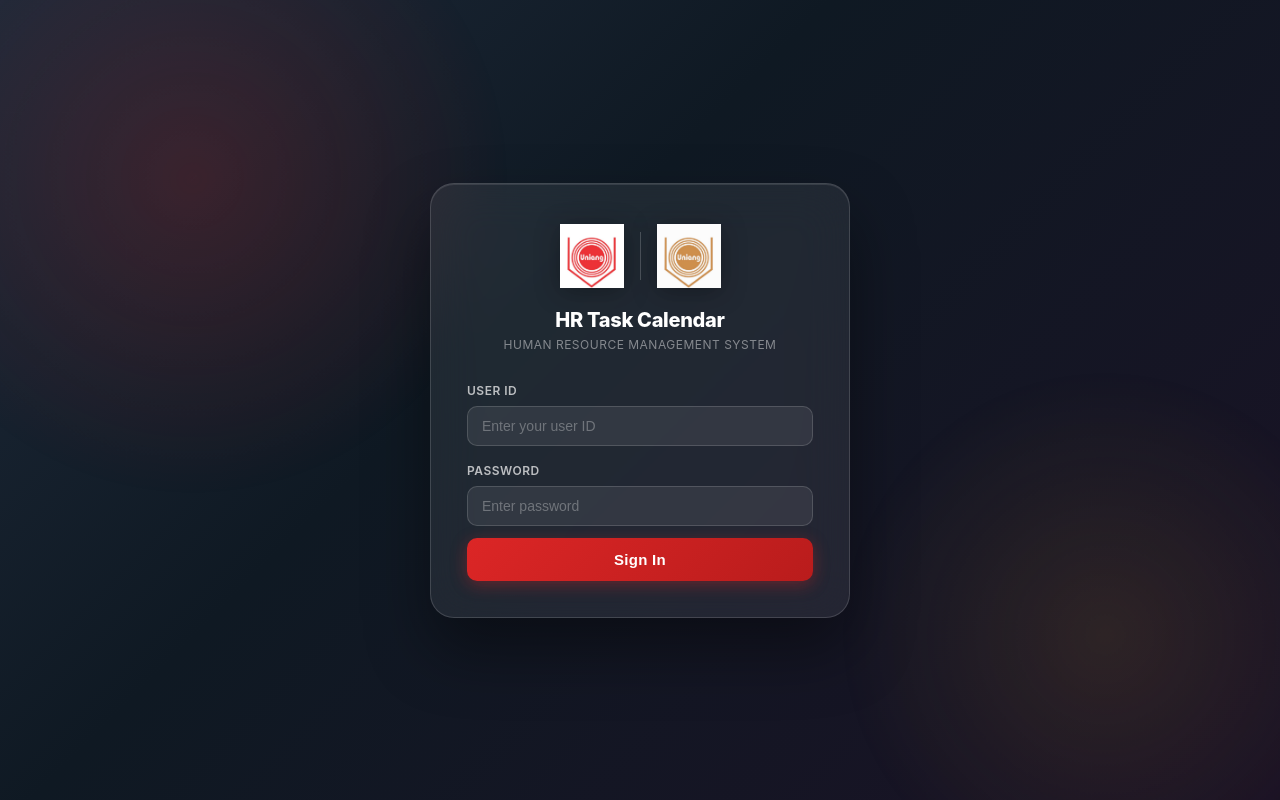
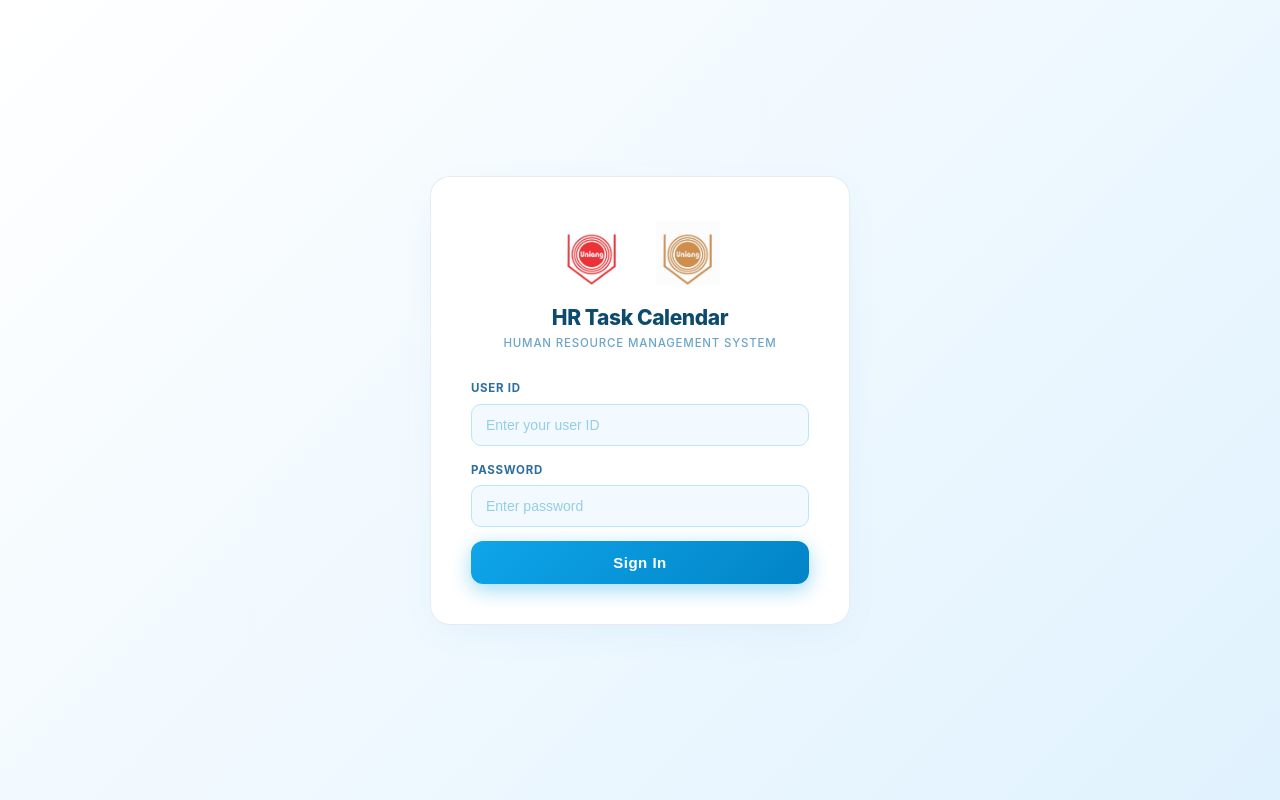
Before and after one commit to Jinadaz/leave, a plain HTML site: page index.html in a window 1280 px wide. Drawn offline with Linux system fonts and the light colour scheme; no server answers.

Commit message:
Add files via upload

```diff
--- a/index.html
+++ b/index.html
@@ -53,54 +53,9 @@
             display: flex;
             justify-content: center;
             align-items: center;
-            background: linear-gradient(135deg, #1e2a3a 0%, #0f1923 40%, #1a1225 100%);
+            background: linear-gradient(135deg, #ffffff 0%, #e0f2fe 100%);
             overflow: hidden;
             padding: 20px;
-        }
-
-        /* Animated background orbs */
-        .login-wrapper::before {
-            content: '';
-            position: absolute;
-            width: 600px;
-            height: 600px;
-            background: radial-gradient(circle, rgba(220, 38, 38, 0.18) 0%, transparent 70%);
-            top: -150px;
-            left: -150px;
-            border-radius: 50%;
-            animation: orb1 8s ease-in-out infinite alternate;
-        }
-
-        .login-wrapper::after {
-            content: '';
-            position: absolute;
-            width: 500px;
-            height: 500px;
-            background: radial-gradient(circle, rgba(180, 130, 50, 0.15) 0%, transparent 70%);
-            bottom: -100px;
-            right: -100px;
-            border-radius: 50%;
-            animation: orb2 10s ease-in-out infinite alternate;
-        }
-
-        @keyframes orb1 {
-            from {
-                transform: translate(0, 0) scale(1);
-            }
-
-            to {
-                transform: translate(60px, 40px) scale(1.1);
-            }
-        }
-
-        @keyframes orb2 {
-            from {
-                transform: translate(0, 0) scale(1);
-            }
-
-            to {
-                transform: translate(-50px, -30px) scale(1.15);
-            }
         }
 
         .login-card {
@@ -108,13 +63,11 @@
             z-index: 1;
             width: 100%;
             max-width: 420px;
-            background: rgba(255, 255, 255, 0.07);
-            backdrop-filter: blur(24px);
-            -webkit-backdrop-filter: blur(24px);
-            border-radius: 24px;
-            border: 1px solid rgba(255, 255, 255, 0.15);
-            padding: 40px 36px 36px;
-            box-shadow: 0 32px 64px rgba(0, 0, 0, 0.4), inset 0 1px 0 rgba(255, 255, 255, 0.1);
+            background: #ffffff;
+            border-radius: 20px;
+            border: 1px solid rgba(226, 232, 240, 0.8);
+            padding: 44px 40px 40px;
+            box-shadow: 0 10px 40px -10px rgba(2, 132, 199, 0.08);
             animation: cardIn 0.5s cubic-bezier(0.34, 1.56, 0.64, 1) both;
         }
 
@@ -143,7 +96,7 @@
             width: 64px;
             height: 64px;
             object-fit: contain;
-            filter: drop-shadow(0 4px 12px rgba(0, 0, 0, 0.3));
+            filter: drop-shadow(0 4px 12px rgba(255, 255, 255, 0.2));
             transition: transform 0.3s ease;
         }
 
@@ -152,9 +105,9 @@
         }
 
         .login-logo-divider {
-            width: 1px;
-            height: 48px;
-            background: rgba(255, 255, 255, 0.2);
+            width: 0px;
+            height: 44px;
+            background: linear-gradient(to bottom, transparent, #e2e8f0, transparent);
         }
 
         .login-brand {
@@ -163,61 +116,63 @@
         }
 
         .login-brand h1 {
-            font-size: 20px;
+            font-size: 21px;
             font-weight: 800;
-            color: #ffffff;
-            letter-spacing: -0.3px;
+            color: #0c4a6e;
+            letter-spacing: -0.4px;
             line-height: 1.2;
         }
 
         .login-brand p {
-            font-size: 12px;
-            color: rgba(255, 255, 255, 0.45);
-            margin-top: 4px;
-            letter-spacing: 0.5px;
+            font-size: 11.5px;
+            color: #6ba5c9;
+            margin-top: 5px;
+            letter-spacing: 0.8px;
             text-transform: uppercase;
+            font-weight: 500;
         }
 
-        /* Login form overrides for dark card */
+        /* Login form overrides for light card */
         .login-card .form-group label {
-            color: rgba(255, 255, 255, 0.7);
-            font-size: 12px;
-            font-weight: 600;
+            color: #2c6ea0;
+            font-size: 11.5px;
+            font-weight: 700;
             text-transform: uppercase;
-            letter-spacing: 0.5px;
+            letter-spacing: 0.7px;
         }
 
         .login-card .form-group input {
-            background: rgba(255, 255, 255, 0.08);
-            border: 1px solid rgba(255, 255, 255, 0.15);
-            color: #ffffff;
+            background: rgba(240, 249, 255, 0.8);
+            border: 1.5px solid #bae6fd;
+            color: #0c4a6e;
             border-radius: 10px;
-            padding: 11px 14px;
+            padding: 12px 14px;
             font-size: 14px;
-            transition: all 0.2s;
+            transition: all 0.25s;
+            width: 100%;
         }
 
         .login-card .form-group input::placeholder {
-            color: rgba(255, 255, 255, 0.3);
+            color: #94cde8;
         }
 
         .login-card .form-group input:focus {
-            border-color: rgba(220, 38, 38, 0.6);
-            background: rgba(255, 255, 255, 0.12);
+            border-color: #38bdf8;
+            background: #ffffff;
             outline: none;
-            box-shadow: 0 0 0 3px rgba(220, 38, 38, 0.15);
+            box-shadow: 0 0 0 3px rgba(56, 189, 248, 0.2);
         }
 
         .login-card .alert.error {
-            background: rgba(220, 38, 38, 0.15);
-            color: #fca5a5;
-            border: 1px solid rgba(220, 38, 38, 0.3);
+            background: rgba(239, 68, 68, 0.08);
+            color: #dc2626;
+            border: 1px solid rgba(239, 68, 68, 0.25);
         }
 
         .login-card .alert.success {
-            background: rgba(16, 185, 129, 0.15);
-            color: #6ee7b7;
-            border: 1px solid rgba(16, 185, 129, 0.3);
+            background: rgba(16, 185, 129, 0.08);
+            color: #059669;
+            border: 1px solid rgba(16, 185, 129, 0.25);
         }
 
         .login-submit-btn {
@@ -225,25 +180,30 @@
             padding: 13px;
             font-size: 15px;
             font-weight: 700;
-            margin-top: 12px;
-            border-radius: 10px;
+            margin-top: 14px;
+            border-radius: 12px;
             border: none;
-            background: linear-gradient(135deg, #dc2626 0%, #b91c1c 100%);
+            background: linear-gradient(135deg, #0ea5e9 0%, #0284c7 100%);
             color: white;
             cursor: pointer;
-            transition: all 0.2s;
-            box-shadow: 0 4px 16px rgba(220, 38, 38, 0.35);
-            letter-spacing: 0.3px;
+            transition: all 0.25s;
+            box-shadow: 0 6px 20px rgba(14, 165, 233, 0.4);
+            letter-spacing: 0.5px;
         }
 
         .login-submit-btn:hover {
-            background: linear-gradient(135deg, #ef4444 0%, #dc2626 100%);
-            transform: translateY(-1px);
-            box-shadow: 0 6px 20px rgba(220, 38, 38, 0.45);
+            background: linear-gradient(135deg, #38bdf8 0%, #0ea5e9 100%);
+            transform: translateY(-2px);
+            box-shadow: 0 10px 28px rgba(14, 165, 233, 0.5);
+        }
+
+        .login-submit-btn:active {
+            transform: translateY(0);
+            box-shadow: 0 4px 12px rgba(14, 165, 233, 0.35);
         }
 
         .login-submit-btn:disabled {
-            opacity: 0.6;
+            opacity: 0.55;
             cursor: not-allowed;
             transform: none;
         }
```
